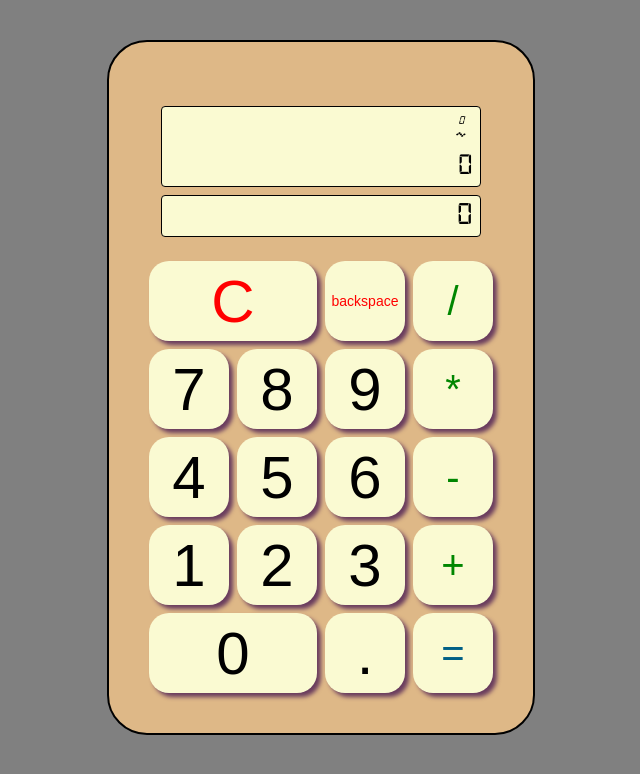
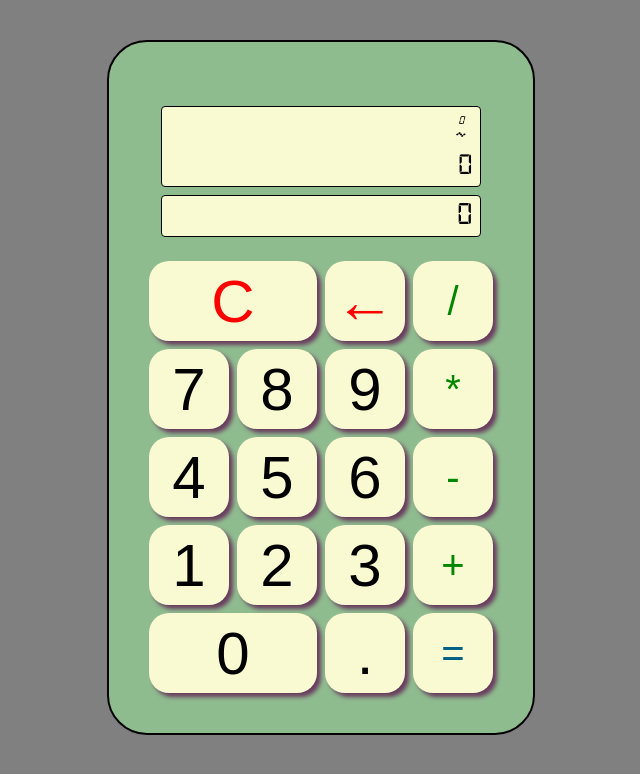
Before and after one commit to ZebraMilk/calculator, a plain HTML site: page index.html in a window 1280 px wide. Shown: the whole page, without its empty margins (319-959 px from the left). Drawn offline with Linux system fonts and the light colour scheme.

Commit message:
Change style, replace backspace with left arrow

```diff
--- a/index.html
+++ b/index.html
@@ -23,7 +23,7 @@
       </div>
       <div class="btns-container">
         <button class="btn" id="clear">C</button>
-        <button class="btn" id="backspace">backspace</button>
+        <button class="btn" id="backspace">&#8592;</button>
         <button class="btn number" id="seven">7</button>
         <button class="btn number" id="eight">8</button>
         <button class="btn number" id="nine">9</button>
--- a/script.js
+++ b/script.js
@@ -65,8 +65,6 @@ document.addEventListener("keydown", function(e) {
     return;
   }
 })
-
-
 
 
 // Shows the number the user has entered
--- a/style.css
+++ b/style.css
@@ -37,7 +37,8 @@ body {
   width: auto;
   border: 2px solid black;
   border-radius: 1rem;
-  background-color: burlywood;
+  background-color: darkseagreen
+  ;
   color: black;
 }
 
@@ -160,7 +161,6 @@ output {
 }
 
 #backspace {
-  font-size: 14px;
   font-weight: 400;
   color: red;
 }
```
